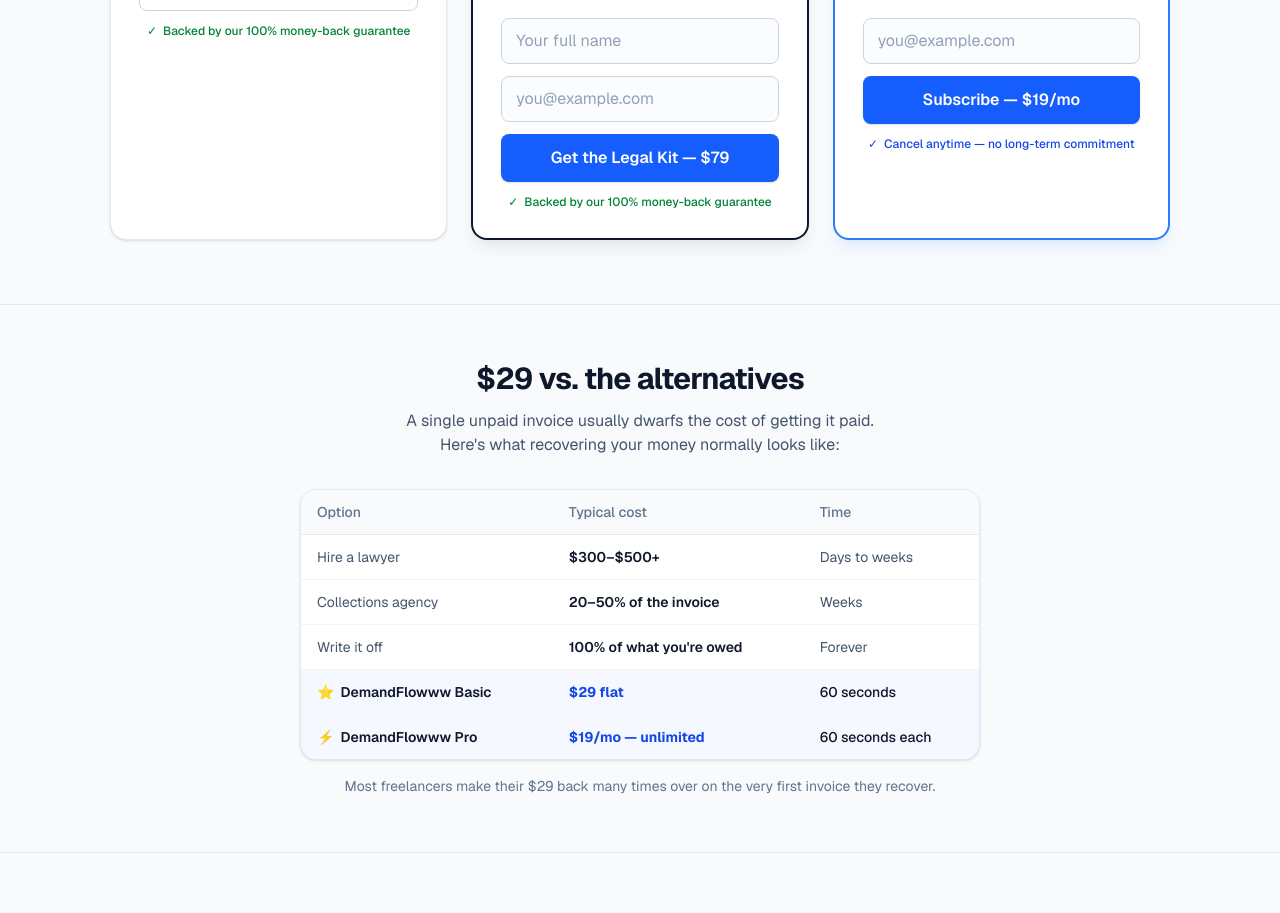
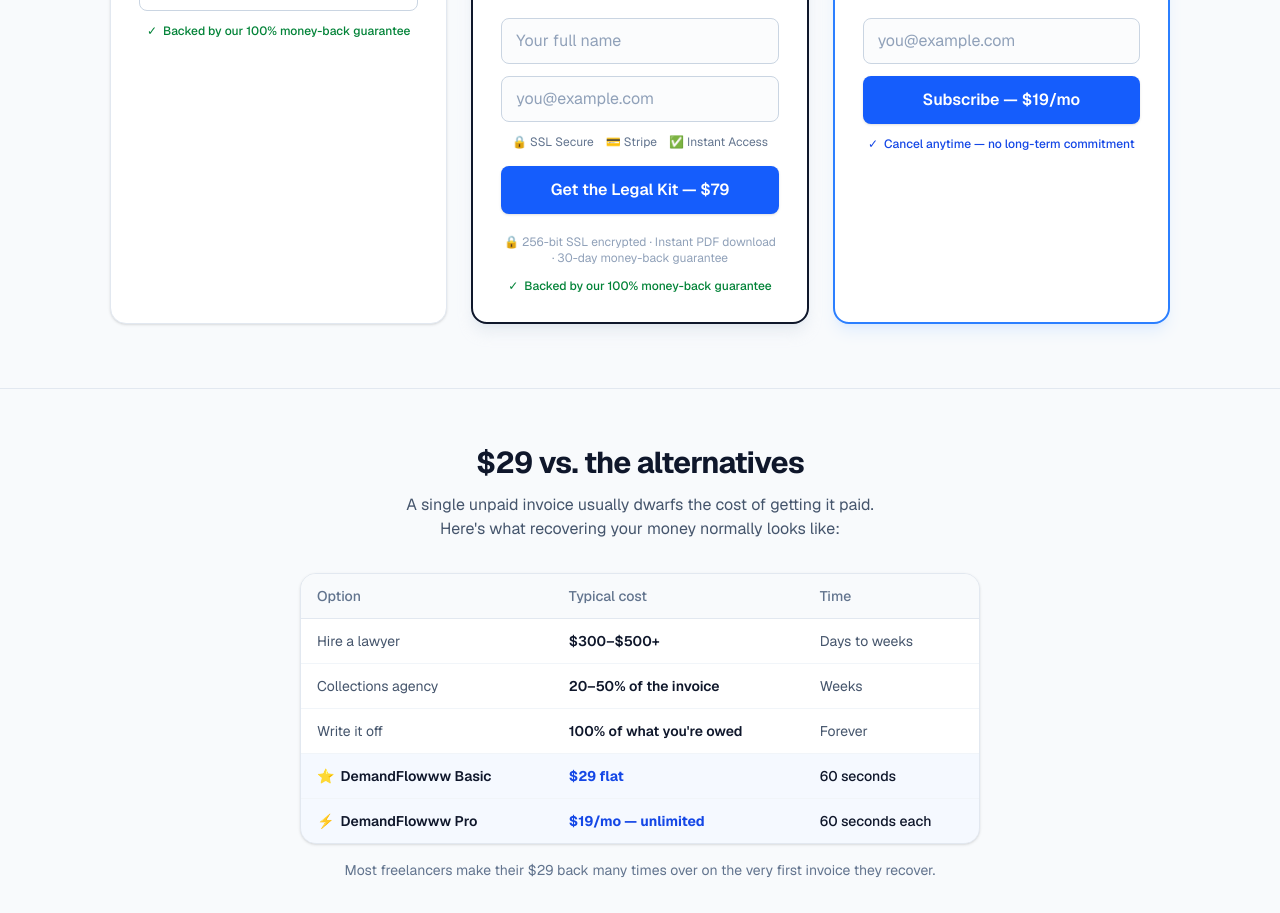
Before and after one commit to vitormdandrade/demandflow, a Next.js app: page /pricing in a window 1280 px wide. Shown: the part 980-1893 px from the top of the page. Built offline with nearby package versions, Linux system fonts and the light colour scheme; no server answers.

Commit message:
CRO: add trust signals to LegalKitBuyButton — SSL badge, Stripe, instant access, money-back guarantee

```diff
--- a/src/components/LegalKitBuyButton.tsx
+++ b/src/components/LegalKitBuyButton.tsx
@@ -85,6 +85,18 @@
           className="w-full rounded-lg border border-slate-300 bg-slate-50/50 px-3.5 py-2.5 text-slate-900 outline-none transition placeholder:text-slate-400 focus:border-blue-500 focus:bg-white focus:ring-2 focus:ring-blue-500/30 disabled:opacity-60"
         />
       </div>
+      {/* Trust signals */}
+      <div className="flex items-center justify-center gap-3 text-xs text-slate-500 mb-1">
+        <span className="inline-flex items-center gap-1">
+          🔒 SSL Secure
+        </span>
+        <span className="inline-flex items-center gap-1">
+          💳 Stripe
+        </span>
+        <span className="inline-flex items-center gap-1">
+          ✅ Instant Access
+        </span>
+      </div>
       <button
         type="submit"
         disabled={loading}
@@ -92,6 +104,9 @@
       >
         {loading ? "Redirecting…" : "Get the Legal Kit — $79"}
       </button>
+      <p className="text-center text-xs text-slate-400 mt-2">
+        🔒 256-bit SSL encrypted · Instant PDF download · 30-day money-back guarantee
+      </p>
       {error && <p className="text-center text-sm text-red-600">{error}</p>}
     </form>
   );
```
